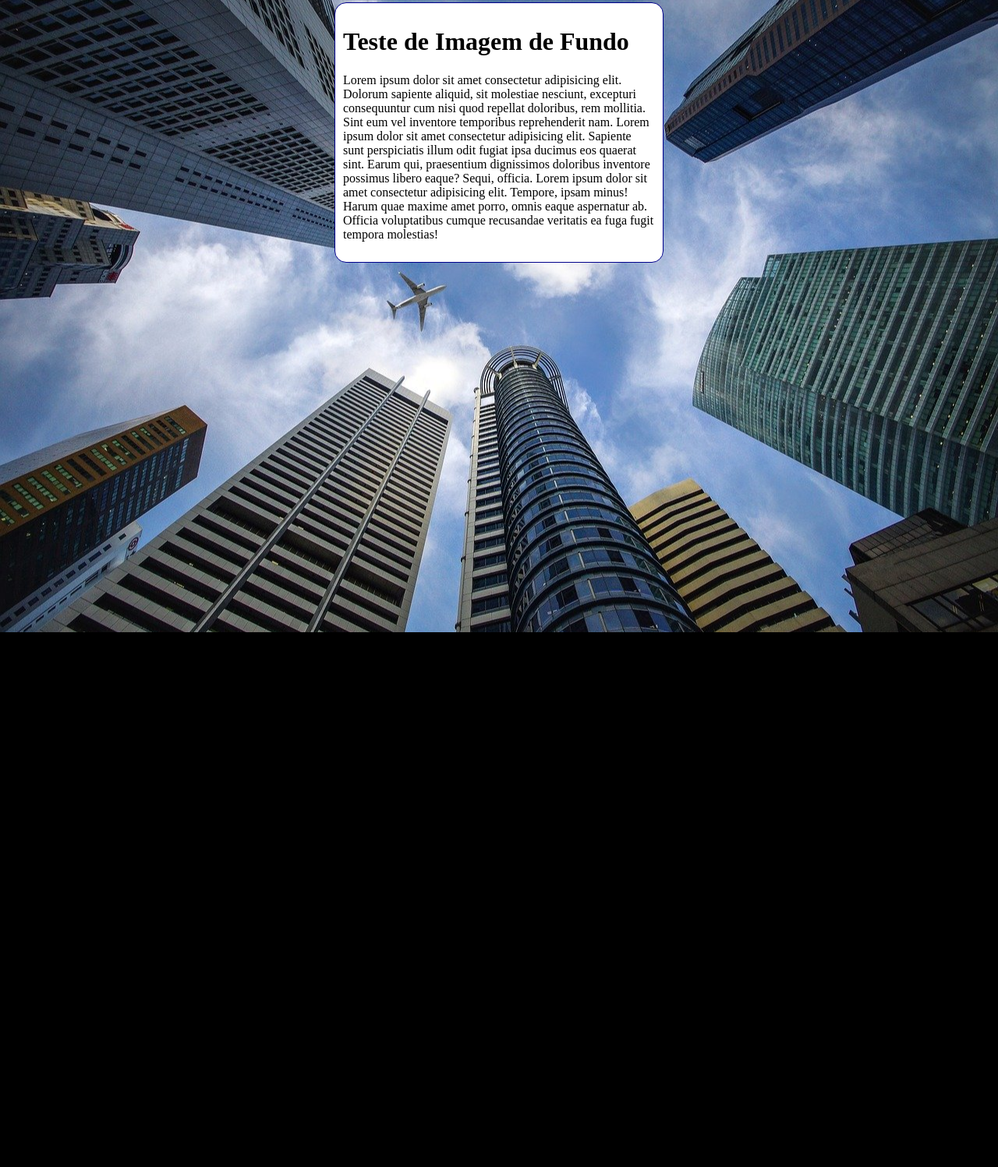
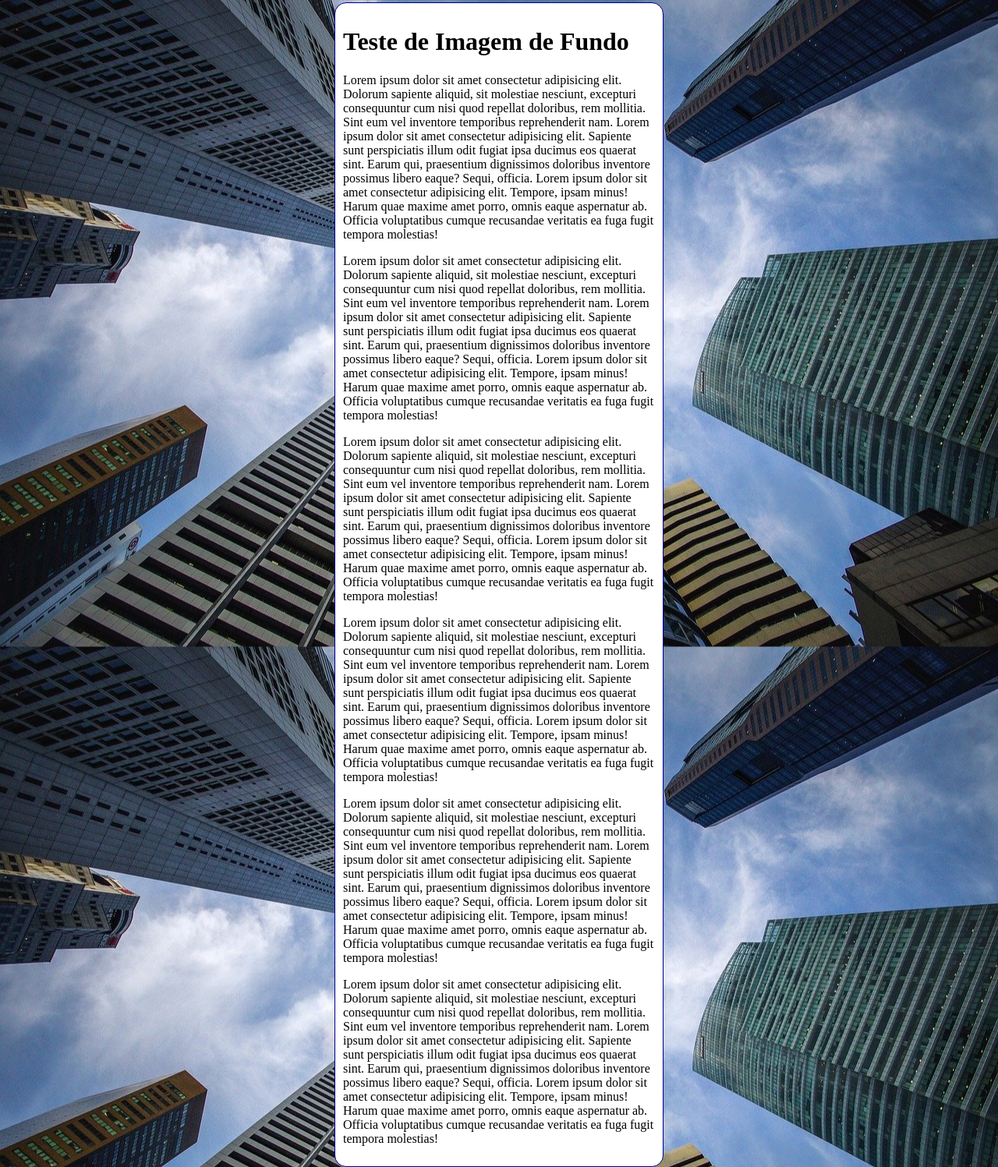
Before and after one commit to adrianogtl/html-css, a plain HTML site: page exercicios/ex022/fundo006.html in a window 1280 px wide. Shown: the part 5-1502 px from the top of the page at 78% size. Before the commit the page ends 816 px from the top, so only its background shows below. Drawn offline with Linux system fonts and the light colour scheme.

Commit message:
Update fundo006.html

```diff
--- a/exercicios/ex022/fundo006.html
+++ b/exercicios/ex022/fundo006.html
@@ -1,5 +1,6 @@
 <!DOCTYPE html>
 <html lang="pt-br">
+
 <head>
     <meta charset="UTF-8">
     <meta http-equiv="X-UA-Compatible" content="IE=edge">
@@ -11,7 +12,7 @@
             background-color: black;
             background-image: url(imagens/wallpaper002.jpg);
             background-position: center center;
-            background-repeat: no-repeat;
+            background-repeat: repeat-y;
             background-size: cover;
         }
 
@@ -19,16 +20,59 @@
             background-color: white;
             width: 400px;
             padding: 10px;
-            margin: auto ;
+            margin: auto;
             border: 1px solid darkblue;
             border-radius: 15px;
         }
     </style>
 </head>
+
 <body>
     <main>
         <h1>Teste de Imagem de Fundo</h1>
-        <p>Lorem ipsum dolor sit amet consectetur adipisicing elit. Dolorum sapiente aliquid, sit molestiae nesciunt, excepturi consequuntur cum nisi quod repellat doloribus, rem mollitia. Sint eum vel inventore temporibus reprehenderit nam. Lorem ipsum dolor sit amet consectetur adipisicing elit. Sapiente sunt perspiciatis illum odit fugiat ipsa ducimus eos quaerat sint. Earum qui, praesentium dignissimos doloribus inventore possimus libero eaque? Sequi, officia. Lorem ipsum dolor sit amet consectetur adipisicing elit. Tempore, ipsam minus! Harum quae maxime amet porro, omnis eaque aspernatur ab. Officia voluptatibus cumque recusandae veritatis ea fuga fugit tempora molestias!</p>
+        <p>Lorem ipsum dolor sit amet consectetur adipisicing elit. Dolorum sapiente aliquid, sit molestiae nesciunt,
+            excepturi consequuntur cum nisi quod repellat doloribus, rem mollitia. Sint eum vel inventore temporibus
+            reprehenderit nam. Lorem ipsum dolor sit amet consectetur adipisicing elit. Sapiente sunt perspiciatis illum
+            odit fugiat ipsa ducimus eos quaerat sint. Earum qui, praesentium dignissimos doloribus inventore possimus
+            libero eaque? Sequi, officia. Lorem ipsum dolor sit amet consectetur adipisicing elit. Tempore, ipsam minus!
+            Harum quae maxime amet porro, omnis eaque aspernatur ab. Officia voluptatibus cumque recusandae veritatis ea
+            fuga fugit tempora molestias!</p>
+        <p>Lorem ipsum dolor sit amet consectetur adipisicing elit. Dolorum sapiente aliquid, sit molestiae nesciunt,
+            excepturi consequuntur cum nisi quod repellat doloribus, rem mollitia. Sint eum vel inventore temporibus
+            reprehenderit nam. Lorem ipsum dolor sit amet consectetur adipisicing elit. Sapiente sunt perspiciatis illum
+            odit fugiat ipsa ducimus eos quaerat sint. Earum qui, praesentium dignissimos doloribus inventore possimus
+            libero eaque? Sequi, officia. Lorem ipsum dolor sit amet consectetur adipisicing elit. Tempore, ipsam minus!
+            Harum quae maxime amet porro, omnis eaque aspernatur ab. Officia voluptatibus cumque recusandae veritatis ea
+            fuga fugit tempora molestias!</p>
+        <p>Lorem ipsum dolor sit amet consectetur adipisicing elit. Dolorum sapiente aliquid, sit molestiae nesciunt,
+            excepturi consequuntur cum nisi quod repellat doloribus, rem mollitia. Sint eum vel inventore temporibus
+            reprehenderit nam. Lorem ipsum dolor sit amet consectetur adipisicing elit. Sapiente sunt perspiciatis illum
+            odit fugiat ipsa ducimus eos quaerat sint. Earum qui, praesentium dignissimos doloribus inventore possimus
+            libero eaque? Sequi, officia. Lorem ipsum dolor sit amet consectetur adipisicing elit. Tempore, ipsam minus!
+            Harum quae maxime amet porro, omnis eaque aspernatur ab. Officia voluptatibus cumque recusandae veritatis ea
+            fuga fugit tempora molestias!</p>
+        <p>Lorem ipsum dolor sit amet consectetur adipisicing elit. Dolorum sapiente aliquid, sit molestiae nesciunt,
+            excepturi consequuntur cum nisi quod repellat doloribus, rem mollitia. Sint eum vel inventore temporibus
+            reprehenderit nam. Lorem ipsum dolor sit amet consectetur adipisicing elit. Sapiente sunt perspiciatis illum
+            odit fugiat ipsa ducimus eos quaerat sint. Earum qui, praesentium dignissimos doloribus inventore possimus
+            libero eaque? Sequi, officia. Lorem ipsum dolor sit amet consectetur adipisicing elit. Tempore, ipsam minus!
+            Harum quae maxime amet porro, omnis eaque aspernatur ab. Officia voluptatibus cumque recusandae veritatis ea
+            fuga fugit tempora molestias!</p>
+        <p>Lorem ipsum dolor sit amet consectetur adipisicing elit. Dolorum sapiente aliquid, sit molestiae nesciunt,
+            excepturi consequuntur cum nisi quod repellat doloribus, rem mollitia. Sint eum vel inventore temporibus
+            reprehenderit nam. Lorem ipsum dolor sit amet consectetur adipisicing elit. Sapiente sunt perspiciatis illum
+            odit fugiat ipsa ducimus eos quaerat sint. Earum qui, praesentium dignissimos doloribus inventore possimus
+            libero eaque? Sequi, officia. Lorem ipsum dolor sit amet consectetur adipisicing elit. Tempore, ipsam minus!
+            Harum quae maxime amet porro, omnis eaque aspernatur ab. Officia voluptatibus cumque recusandae veritatis ea
+            fuga fugit tempora molestias!</p>
+        <p>Lorem ipsum dolor sit amet consectetur adipisicing elit. Dolorum sapiente aliquid, sit molestiae nesciunt,
+            excepturi consequuntur cum nisi quod repellat doloribus, rem mollitia. Sint eum vel inventore temporibus
+            reprehenderit nam. Lorem ipsum dolor sit amet consectetur adipisicing elit. Sapiente sunt perspiciatis illum
+            odit fugiat ipsa ducimus eos quaerat sint. Earum qui, praesentium dignissimos doloribus inventore possimus
+            libero eaque? Sequi, officia. Lorem ipsum dolor sit amet consectetur adipisicing elit. Tempore, ipsam minus!
+            Harum quae maxime amet porro, omnis eaque aspernatur ab. Officia voluptatibus cumque recusandae veritatis ea
+            fuga fugit tempora molestias!</p>
     </main>
 </body>
+
 </html>
```
